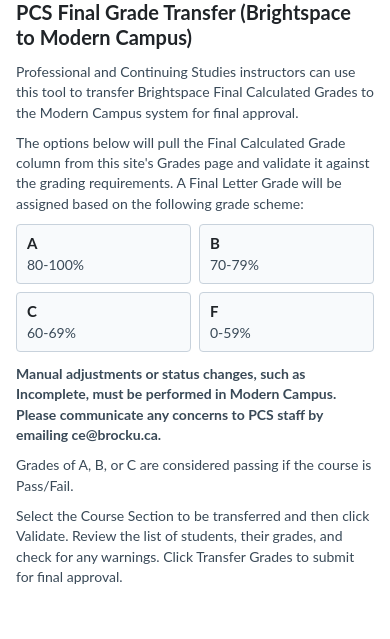
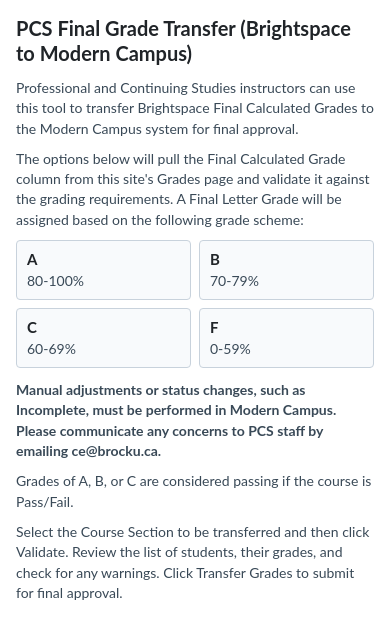
Before and after one commit to Imangazin/DestinyOne-D2L-FinalGrades, a Flask app: template templates/launch.html in a window 390 px wide. Shown: the top 639 px of the page. Run offline with Flask 3, Linux system fonts and the light colour scheme; the template is opened without the code that fills it, so the values that code supplies are empty; parts of the project's set-up code (start-up, migrations or seed data) failed here and were passed over.

Commit message:
top padding added

```diff
--- a/templates/launch.html
+++ b/templates/launch.html
@@ -22,7 +22,7 @@
             width: 100%;
             max-width: 1230px;
             margin: 0 auto;
-            padding: 0 30px 20px;
+            padding: 16px 30px 20px;
             overflow-x: hidden;
         }
 
@@ -63,7 +63,7 @@
 
         @media (max-width: 640px) {
             main {
-                padding: 0 16px 20px;
+                padding: 16px 16px 20px;
             }
 
         }
```
